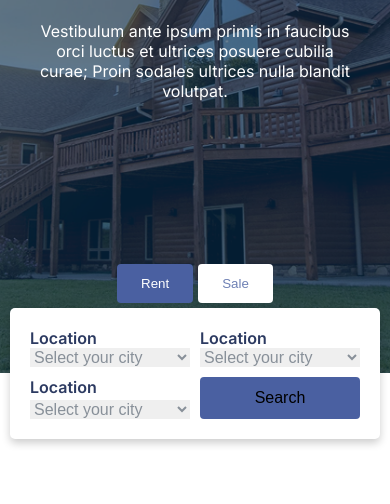
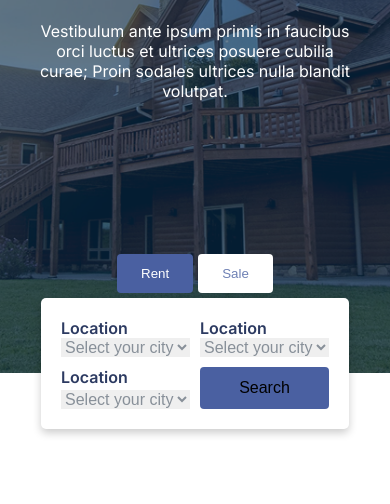
Before and after one commit to fathimasafav/reis, a plain HTML site: page index.html in a window 390 px wide. Shown: the part 327-831 px from the top of the page. Drawn offline with nearby package versions, Linux system fonts and the light colour scheme.

Commit message:
changed position absolute

```diff
--- a/prorject2.css
+++ b/prorject2.css
@@ -105,6 +105,8 @@ hr {
     /* background-attachment: fixed; */
     background-position: center;
     background-size: cover;
+    position: relative;
+
     margin: 0;
     /* position: absolute; */
 }
@@ -150,12 +152,15 @@ hr {
     display: flex;
     flex-direction: column;
     position: absolute;
-    top: 87%;
+    /* top: 100%; */
+    top: 83%;
     /* left: 241px; */
-    left: 150px;
-    right: 150px;
+    left: 50%;
+    translate: -50%;
+    /* right: 150px; */
     align-items: center;
     gap: 5px;
+    bottom: 12%;
 }
 .bottom-sctn :hover {
     /* box-shadow: 0 3px 6px rgba(207, 211, 214, 1); */
@@ -880,7 +885,7 @@ p {
     } */
     .bottom-sctn {
         /* top: 81%; */
-        top: 42%;
+        /* top: 66%; */
     }
     .container2 nav a {
         padding: 9px 12px;
@@ -976,7 +981,7 @@ p {
     }
     .bottom-sctn {
         /* top: 85%; */
-        top: 68%;
+        /* top: 68%; */
     }
     .section1 {
         padding: 25px;
@@ -1056,9 +1061,9 @@ p {
 }
 @media (max-width: 642px) {
     .bottom-sctn {
-        top: 65%;
-        left: 100px;
-        right: 100px;
+        /* top: 65%; */
+        /* left: 50px; */
+        /* right: 50px; */
     }
     header .icon {
         gap: 10px;
@@ -1250,9 +1255,9 @@ p {
 }
 @media (max-width: 432px) {
     .bottom-sctn {
-        top: 66%;
-        left: 10px;
-        right: 10px;
+        /* top: 66%; */
+        /* left: 10px; */
+        /* right: 10px; */
     }
     /* .sctn2 h1 {
         font-size: 30px;
@@ -1279,11 +1284,11 @@ p {
 }
 @media (max-width: 392px) {
     .bottom-sctn {
-        top: 70%;
+        /* top: 70%; */
     }
 }
 @media (max-width: 377px) {
     .bottom-sctn {
-        top: 83%;
+        /* top: 83%; */
     }
 }
```
